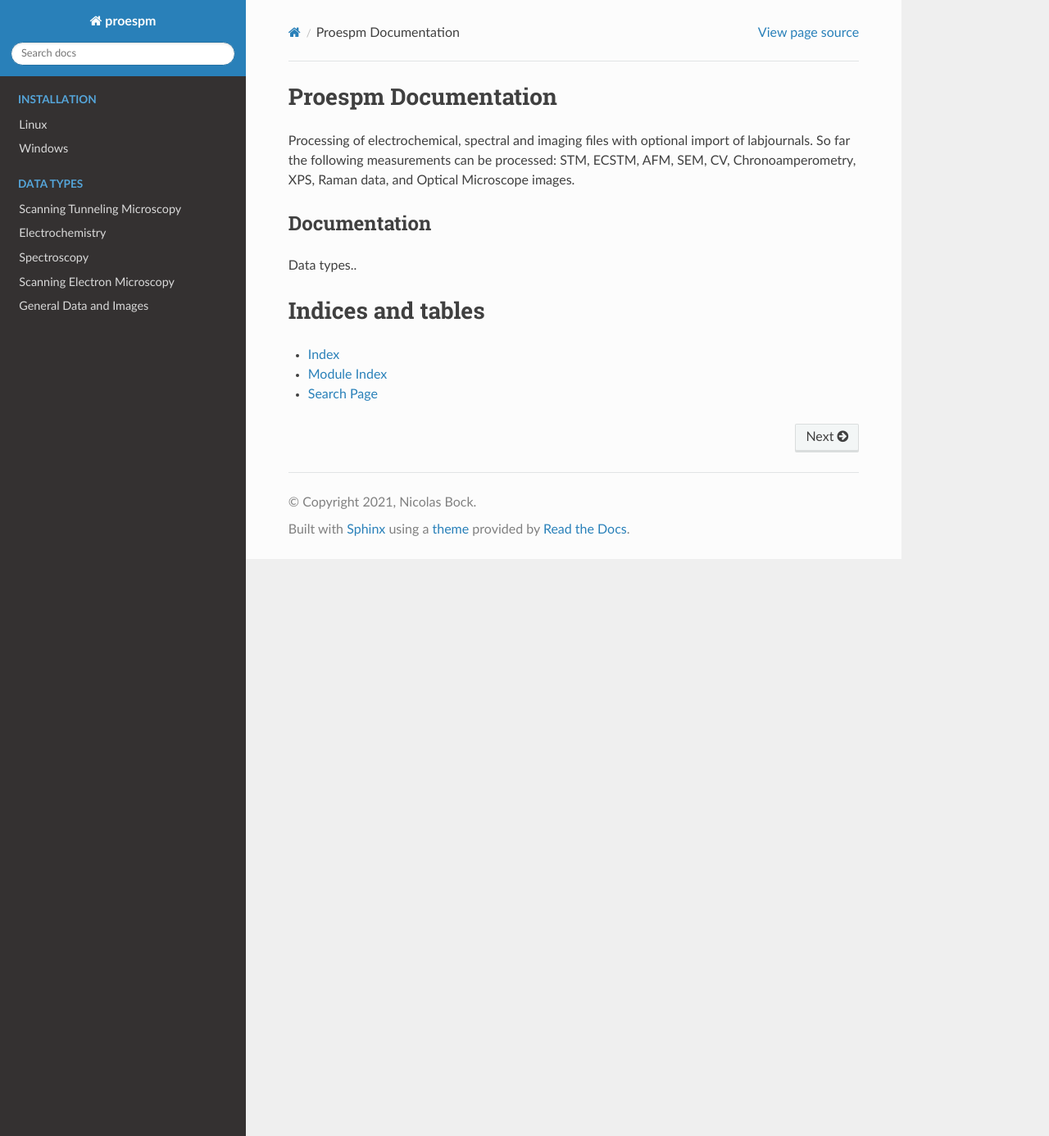
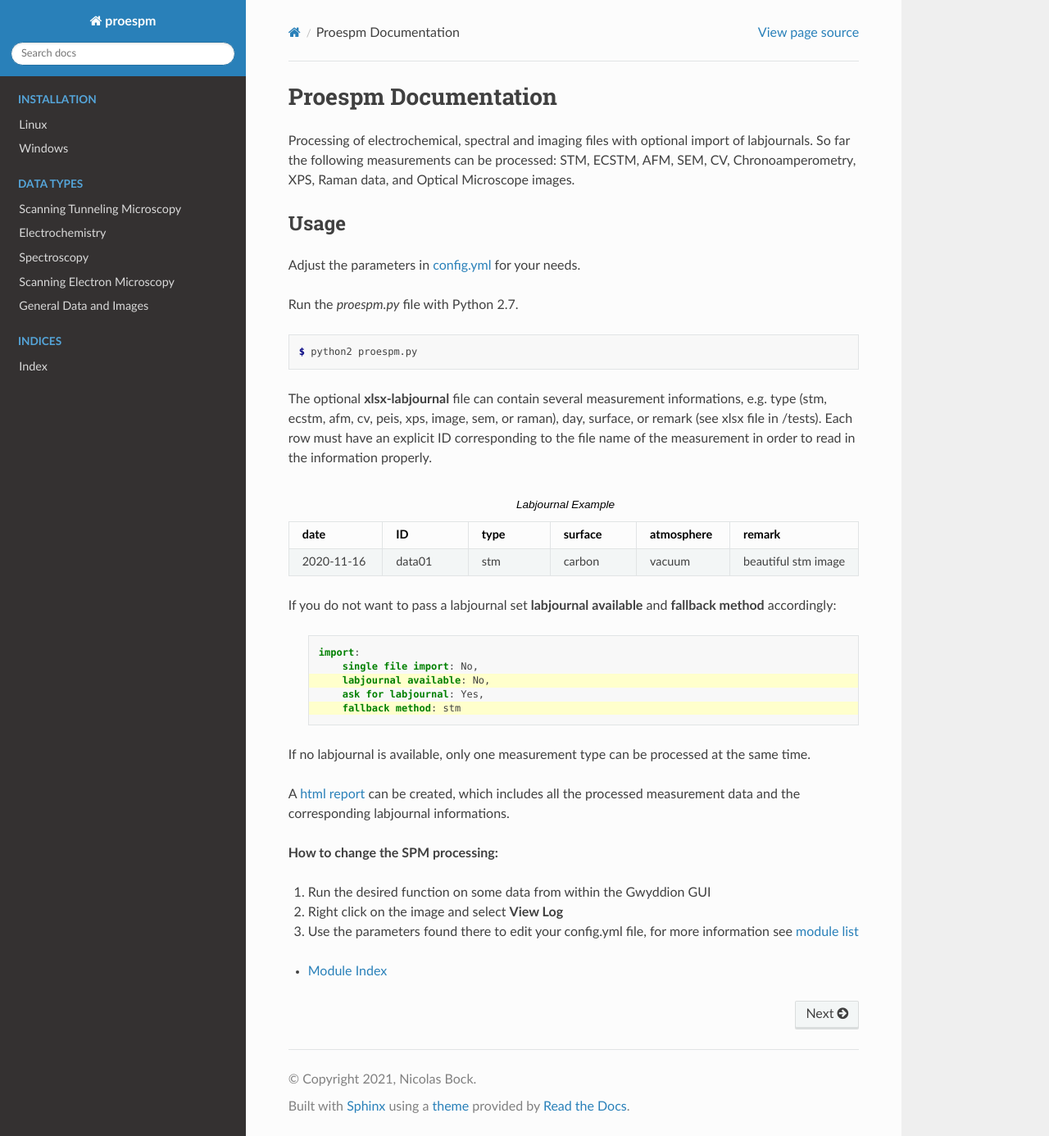
Before and after one commit to n-bock/proespm, a Sphinx documentation site: the page built from docs/index.rst, in a window 1280 px wide and 1386 px high. Shown: the whole window at 82% size. Built offline with Sphinx 7.4.7 and the Read the Docs theme 2.0.0, drawn with Linux system fonts in a browser that asks for light colours.

Commit message:
updated documentation

```diff
--- a/config.yml
+++ b/config.yml
@@ -76,4 +76,4 @@ system:
     win32 gwy path hint: C:\Program Files (x86)\Gwyddion\bin
     win32 gwyutils rel path: share\gwyddion\pygwy
     linux gwyutils path: /usr/share/gwyddion/pygwy
-    debug modus: No
+    debug modus: Yes
--- a/docs/index.rst
+++ b/docs/index.rst
@@ -1,8 +1,6 @@
 Proespm Documentation
 ========================
-Processing of electrochemical, spectral and imaging files with optional import
-of labjournals. So far the following measurements can be processed: STM, ECSTM,
-AFM, SEM, CV, Chronoamperometry, XPS, Raman data, and Optical Microscope images.
+Processing of electrochemical, spectral and imaging files with optional import of labjournals. So far the following measurements can be processed: STM, ECSTM, AFM, SEM, CV, Chronoamperometry, XPS, Raman data, and Optical Microscope images.
 
 .. toctree::
    :maxdepth: 2
@@ -12,9 +10,59 @@ AFM, SEM, CV, Chronoamperometry, XPS, Raman data, and Optical Microscope images.
    install
 
 
-Documentation
+Usage
 -------------
-Data types..
+Adjust the parameters in `config.yml <https://github.com/n-bock/proespm/blob/master/config.yml>`_ for your needs.
+
+
+Run the *proespm.py* file with Python 2.7.
+
+.. code-block:: console
+
+   $ python2 proespm.py
+
+The optional **xlsx-labjournal** file can contain several measurement informations, e.g. type (stm, ecstm, afm, cv, peis, xps, image, sem, or raman), day, surface, or remark (see xlsx file in /tests). Each row must have an explicit ID corresponding to the file name of the measurement in order to read in the information properly.
+
+.. list-table:: Labjournal Example
+   :widths: 10 10 10 10 10 10
+   :header-rows: 1
+
+   * - date
+     - ID
+     - type
+     - surface
+     - atmosphere
+     - remark
+   * - 2020-11-16
+     - data01
+     - stm
+     - carbon
+     - vacuum
+     - beautiful stm image
+
+If you do not want to pass a labjournal set **labjournal available** and **fallback method** accordingly:
+
+ .. code-block:: yaml
+    :emphasize-lines: 3, 5
+
+    import:
+        single file import: No,
+        labjournal available: No,
+        ask for labjournal: Yes,
+        fallback method: stm
+
+If no labjournal is available, only one measurement type can be processed at the same time.
+
+A `html report <https://htmlpreview.github.io/?https://github.com/n-bock/proespm_example/blob/master/data_report.html>`_ can be created, which includes
+all the processed measurement data and the corresponding labjournal informations.
+
+**How to change the SPM processing:**
+
+#. Run the desired function on some data from within the Gwyddion GUI
+#. Right click on the image and select **View Log**
+#. Use the parameters found there to edit your config.yml file, for more information see `module list <http://gwyddion.net/module-list.en.php>`_
+
+
 
 .. toctree::
    :maxdepth: 4
@@ -30,9 +78,13 @@ Data types..
 
 
 
-Indices and tables
-==================
 
-* :ref:`genindex`
+
 * :ref:`modindex`
-* :ref:`search`
+
+
+.. toctree::
+   :hidden:
+   :caption: Indices
+
+   genindex
--- a/docs/install.rst
+++ b/docs/install.rst
@@ -15,8 +15,8 @@ Install the following packages and use standard settings when asked.
 #. Install `pygobject-2.28.3.win32-py2.7.msi <http://ftp.gnome.org/mirror/gnome.org/binaries/win32/pygobject/2.28/>`_
 #. Install `pygtk-2.24.0.win32-py2.7.msi <http://ftp.gnome.org/pub/GNOME/binaries/win32/pygtk/2.24/>`_
 #. Install `Gwyddion 2.55.win32 <http://gwyddion.net/download.php#stable-windows>`_
-#. Open cmd and navigate with cd to C:\\Python27\scripts
+#. Open cmd, navigate with cd to C:\\Python27\scripts and install the required Python libaries.
 
 .. code-block:: console
 
-    $ pip install -r requirements.txt
+    $ pip install -r <path-to-requirements.txt>
--- a/docs/spm.rst
+++ b/docs/spm.rst
@@ -1,5 +1,5 @@
 Scanning Tunneling Microscopy
----------------------------
+------------------------------
 
 .. autoclass:: proespm.spm.Spm
     :members:
```
Also changed, not shown: README.md (+2 -4 lines), docs/source/modules.rst (deleted, +0 -7 lines), 2 other files.
